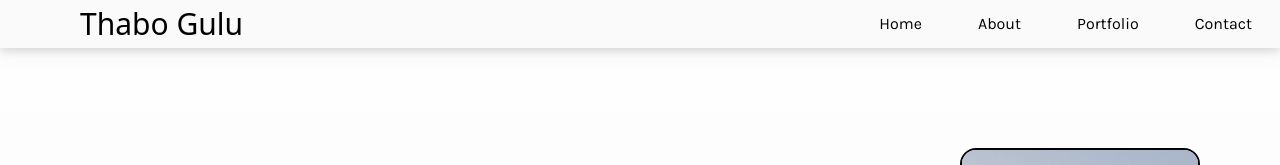
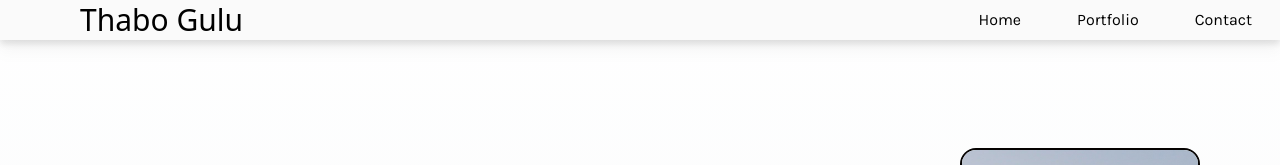
Before and after one commit to tgulu/Portfolio, a React (Create React App) app: page / in a window 1280 px wide. Shown: the top 165 px of the page. Built offline with nearby package versions, Linux system fonts and the light colour scheme; a web font is replaced by a local one.

Commit message:
change size of navbar to smaller

```diff
--- a/src/components/NavBar.jsx
+++ b/src/components/NavBar.jsx
@@ -23,10 +23,10 @@ const NavBar = () => {
       id: 1,
       link: "home",
     },
-    {
-      id: 2,
-      link: "about",
-    },
+    // {
+    //   id: 2,
+    //   link: "about",
+    // },
     {
       id: 3,
       link: "portfolio",
@@ -42,7 +42,7 @@ const NavBar = () => {
   ];
 
   return (
-    <div className="drop-shadow-lg flex justify-between items-center z-30 w-full h-12 text-black bg-[#fafafa] fixed">
+    <div className="drop-shadow-lg flex justify-between items-center z-30 w-full h-10 text-black bg-[#fafafa] fixed">
       <div className="flex">
         <h1
           className={`text-3xl cursor-pointer hover:scale-105 duration-200 ml-20 ${fonts[fontIndex]}`} // Font change based on fontIndex
```
